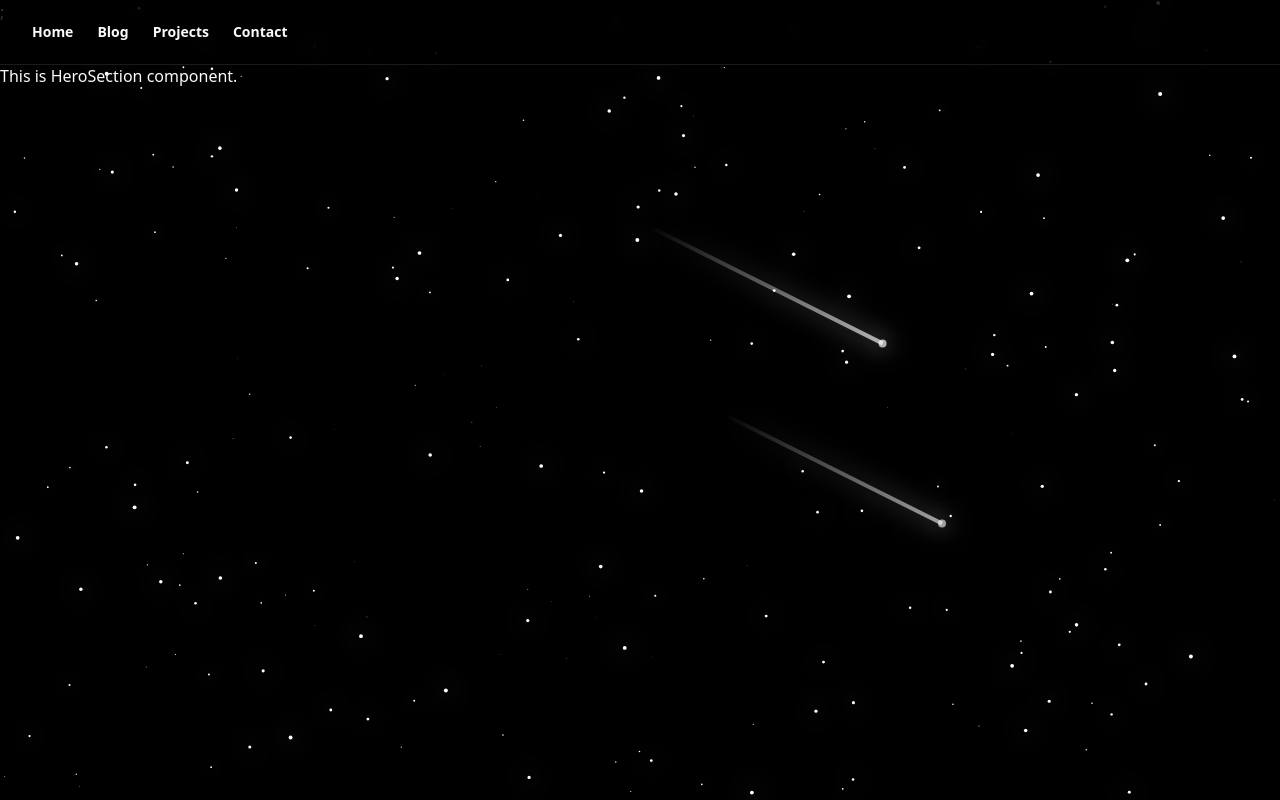
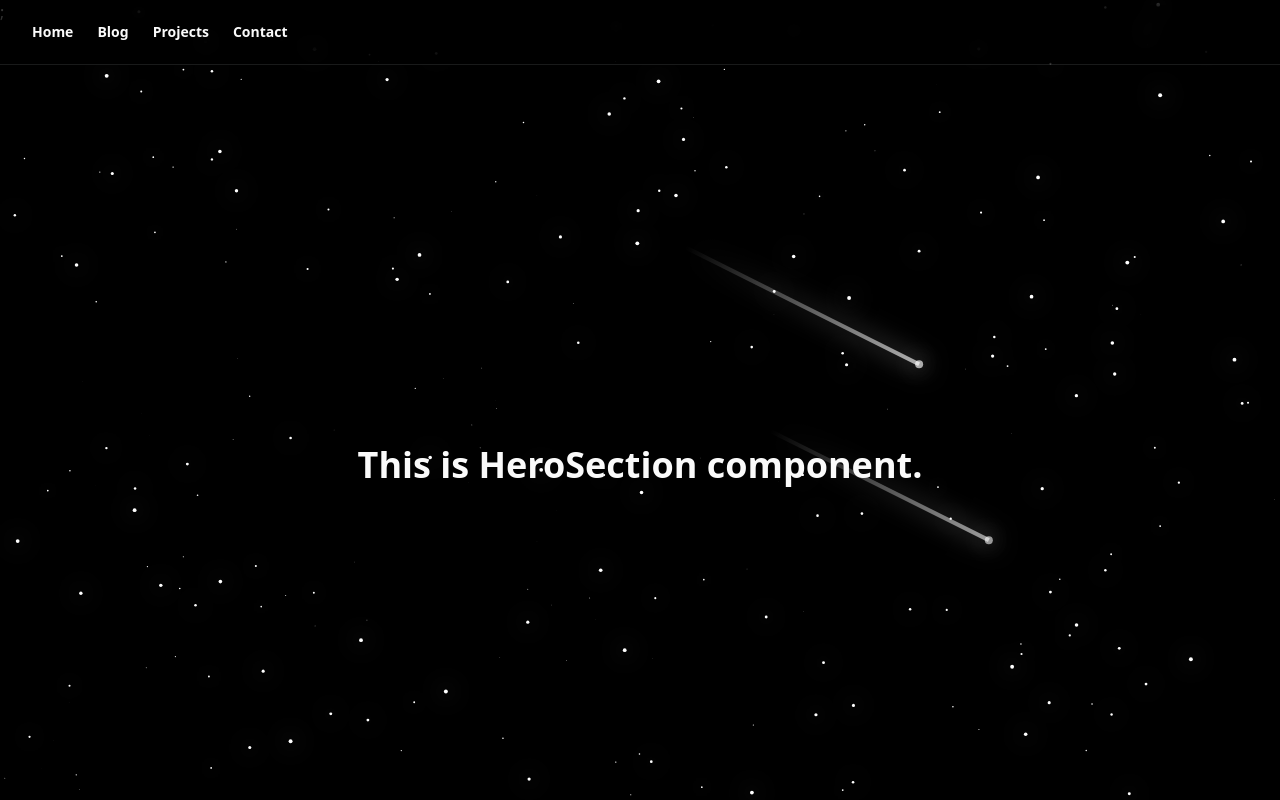
Before and after one commit to Shadow-Blaxe-123/Portfolio, a React (Vite) app: page / in a window 1280 px wide. Shown: the top 800 px of the page. Built offline with nearby package versions, Linux system fonts and the light colour scheme.

Commit message:
more bug fix

```diff
--- a/src/Pages/HomePage.tsx
+++ b/src/Pages/HomePage.tsx
@@ -2,9 +2,14 @@ import HeroSection from "@/components/modules/Home/HeroSection";
 
 function HomePage() {
   return (
-    <div className="z-50">
-      <HeroSection />
+    <div className="z-50 grid grid-cols-1 gap-10">
+      <section id="hero">
+        <HeroSection />
+      </section>
+      <section>Even more content</section>
+      <section id="projects">More content here</section>
     </div>
   );
 }
+
 export default HomePage;
--- a/src/components/Navbar.tsx
+++ b/src/components/Navbar.tsx
@@ -13,16 +13,16 @@ import {
 
 // Navigation links array to be used in both desktop and mobile menus
 const navigationLinks = [
-  { href: "#", label: "Home" },
+  { href: "#hero", label: "Home" },
   { href: "#", label: "Blog" },
-  { href: "#", label: "Projects" },
+  { href: "#projects", label: "Projects" },
   { href: "#", label: "Contact" },
 ];
 
 export default function Navbar() {
   return (
     // <header className="border-b px-4 md:px-6">
-    <header className="border-b px-4 md:px-6 fixed top-0 w-full z-50 bg-black/60 backdrop-blur-md">
+    <header className="border-b px-4 md:px-6 sticky top-0 w-full z-50 bg-black/60 backdrop-blur-md">
       <div className="flex h-16 items-center justify-between gap-4">
         {/* Left side */}
         <div className="flex items-center gap-2">
--- a/src/components/modules/Home/HeroSection.tsx
+++ b/src/components/modules/Home/HeroSection.tsx
@@ -1,8 +1,11 @@
 function HeroSection() {
   return (
-    <div className="text-foreground">
-      <h1>This is HeroSection component.</h1>
+    <div className="flex items-center justify-center min-h-screen">
+      <h1 className="text-4xl font-bold text-foreground">
+        This is HeroSection component.
+      </h1>
     </div>
   );
 }
+
 export default HeroSection;
--- a/src/index.css
+++ b/src/index.css
@@ -123,3 +123,7 @@
     @apply bg-background text-foreground;
   }
 }
+
+html {
+  scroll-behavior: smooth;
+}
--- a/src/layouts/Public.tsx
+++ b/src/layouts/Public.tsx
@@ -5,14 +5,14 @@ import type { ReactNode } from "react";
 function Public({ children }: { children: ReactNode }) {
   return (
     <div className="relative min-h-screen">
-      {/* Background stays behind everything */}
+      {/* Background */}
       <StarryBackground />
 
-      {/* Navbar */}
-      <Navbar />
-
-      {/* Main content: push it below the Navbar */}
-      <main className="pt-16 relative z-50">{children}</main>
+      {/* Navbar and content */}
+      <div className="relative z-50 flex flex-col">
+        <Navbar />
+        <main>{children}</main>
+      </div>
     </div>
   );
 }
```
